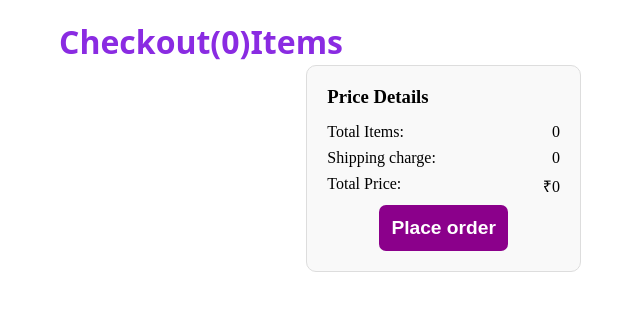
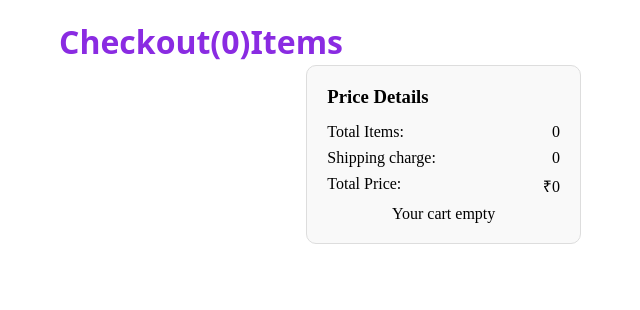
Before and after one commit to Abhijith20-28/Game-of-purchase, a React (Vite) app: page /cart in a window 1280 px wide. Shown: the top 310 px of the page, without its empty margins (439-1079 px from the left). Built offline with nearby package versions, Linux system fonts and the light colour scheme.

Commit message:
place order bug fixed

```diff
--- a/src/Styles/App.css
+++ b/src/Styles/App.css
@@ -87,7 +87,7 @@ body {
     grid-template-columns: repeat(2, 1fr);
   }
    .cart-pic{
-    margin-left: 5px;
+    margin-right: 5px;
   }
 }
 
--- a/src/Styles/Orders.css
+++ b/src/Styles/Orders.css
@@ -15,8 +15,6 @@
   margin-bottom: 25px;
   font-weight: 600;
 }
-
-
 .order-form {
   display: flex;
   flex-direction: column;
@@ -92,7 +90,6 @@
   border-color: #4b8bff;
 }
 
-
 .submit-btn {
   background: linear-gradient(135deg, #4b8bff, #007bff);
   color: white;
@@ -104,9 +101,13 @@
   transition: all 0.3s ease;
   font-weight: 500;
 }
-
 .submit-btn:hover {
   transform: translateY(-2px);
   background: linear-gradient(135deg, #006aff, #0057d9);
   box-shadow: 0 4px 10px rgba(0, 91, 255, 0.3);
 }
+@media(max-width:575px){
+   .form-group{
+    flex-wrap: nowrap;
+   }
+}
--- a/src/pages/Cart.jsx
+++ b/src/pages/Cart.jsx
@@ -7,6 +7,7 @@ function Cart({cartItems,onRemoveFromCart}){
     (total, item) => total + item.price * item.quantity,
     0
   );
+  console.log(cartItems);
  return(
   <div className="cart-main">
        <div className="checkout-header">
@@ -50,9 +51,11 @@ function Cart({cartItems,onRemoveFromCart}){
          </div>
 
         <div className="order-placement">
-         <Link to="/orders">
+
+          {cartItems.length===0?<p>Your cart empty</p>:<Link to="/orders">
            <button className="order-button">Place order</button>
-         </Link>
+         </Link>}
+
         </div>
        </div>
       </div>
```
Also changed, not shown: src/pages/Orders.jsx (line endings or trailing spaces).
